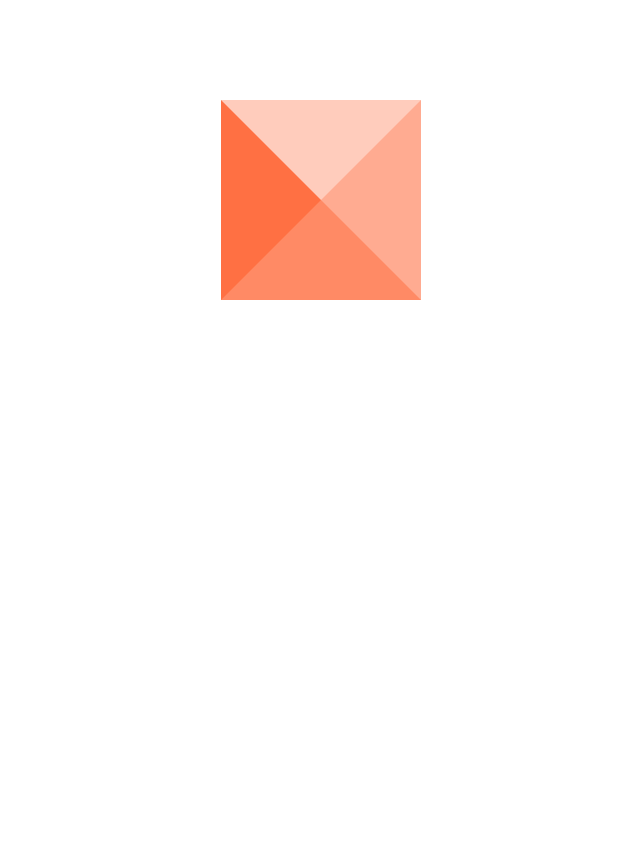
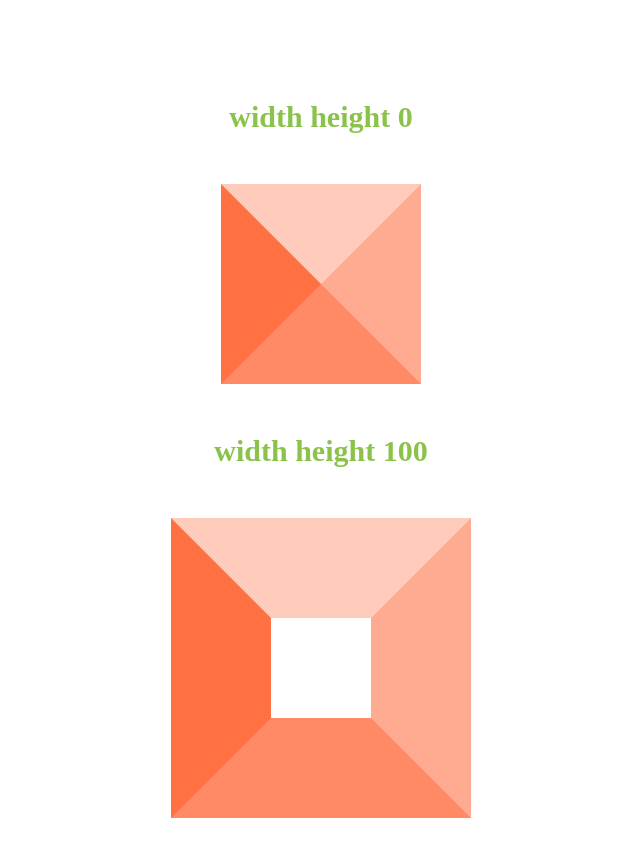
Before and after one commit to psoooy/summary, a plain HTML site: page css/border/border2.html in a window 1280 px wide. Shown: the whole page, without its empty margins (319-959 px from the left). Before the commit the page ends 800 px from the top, so only its background shows below. Drawn offline with Linux system fonts and the light colour scheme.

Commit message:
update : border

```diff
--- a/css/border/border2.css
+++ b/css/border/border2.css
@@ -3,7 +3,7 @@
     margin: 50px auto;
 }
 /*기본적인 border 만들기*/
-.wrap {
+.border--1 {
     width: 0;
     height: 0;
     border-top: 100px solid #ffccbc;
@@ -11,3 +11,18 @@
     border-bottom: 100px solid #ff8a65;
     border-left: 100px solid #ff7043;
 }
+.border--2 {
+    width: 100px;
+    height: 100px;
+    border-top: 100px solid #ffccbc;
+    border-right: 100px solid #ffab91;
+    border-bottom: 100px solid #ff8a65;
+    border-left: 100px solid #ff7043;
+}
+
+p{
+    text-align: center;
+    font-size: 30px;
+    font-weight: 700;
+    color: #8bc34a;
+}
--- a/css/border/border2.html
+++ b/css/border/border2.html
@@ -8,6 +8,9 @@
     <title>border</title>
 </head>
 <body>
-    <div class="wrap"></div>
+    <p>width height 0</p>
+    <div class="border--1"></div>
+    <p>width height 100</p>
+    <div class="border--2"></div>
 </body>
 </html>
```
